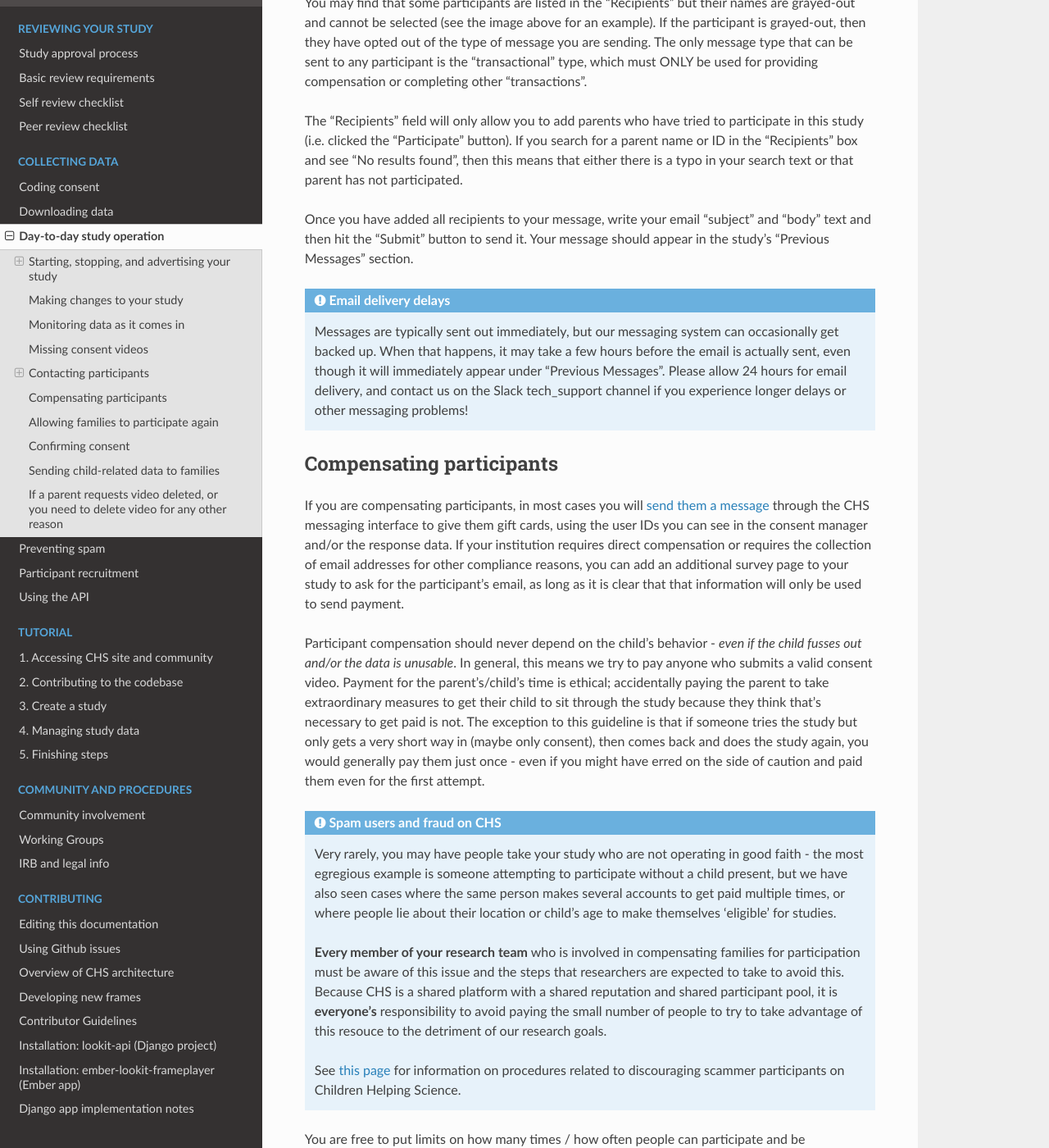
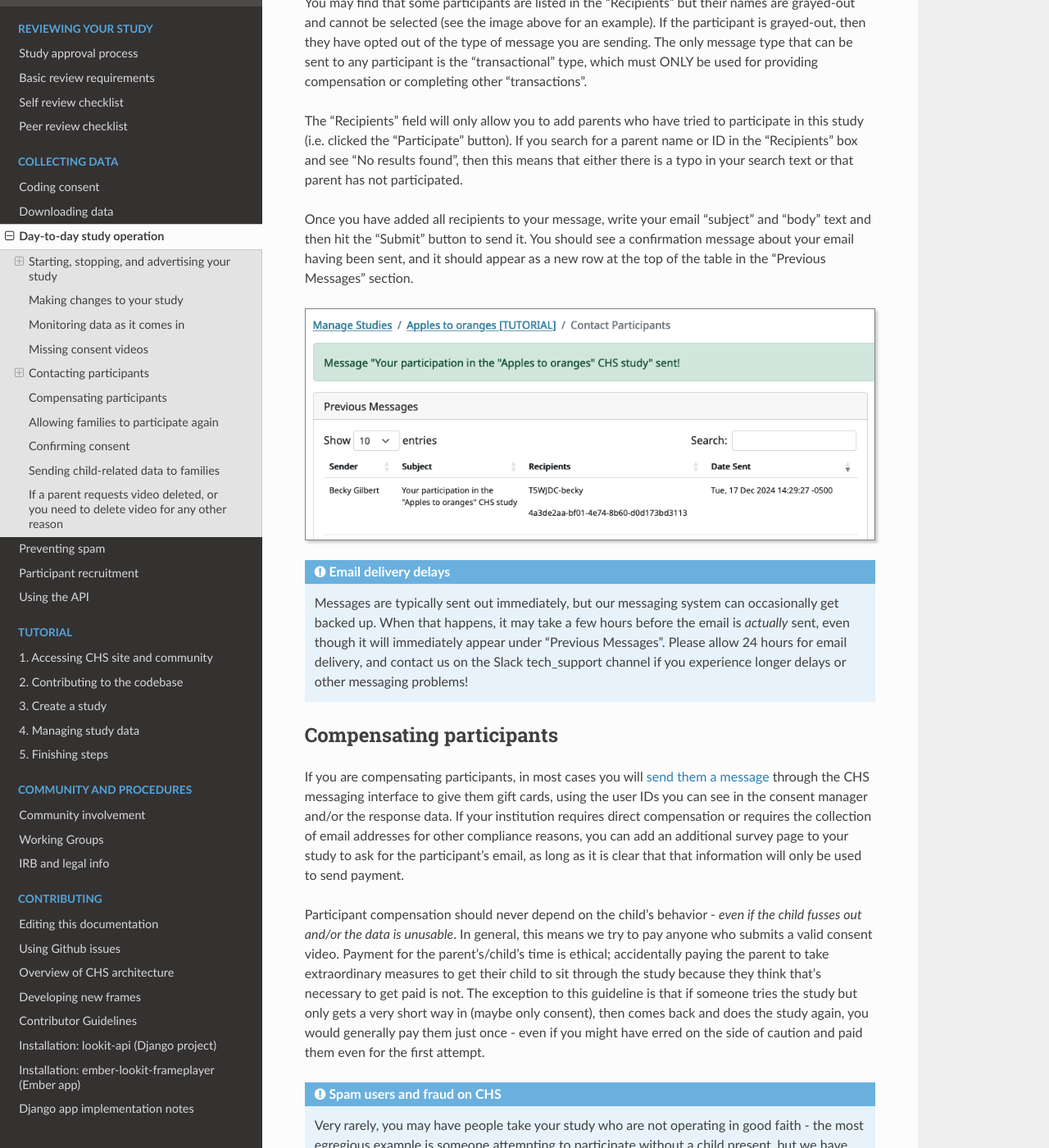
Before and after one commit to lookit/lookit-docs, a Sphinx documentation site: the page built from docs/source/researchers-day-to-day-study-operation.rst, in a window 1280 px wide and 1400 px high, scrolled down 6542 px. Shown: the whole window at 82% size. Built offline with Sphinx 7.4.7 and the Read the Docs theme 3.1.0, drawn with Linux system fonts in a browser that asks for light colours.

Commit message:
add screenshot and text about email sent confirmation

```diff
--- a/docs/source/researchers-day-to-day-study-operation.rst
+++ b/docs/source/researchers-day-to-day-study-operation.rst
@@ -160,11 +160,14 @@ You may find that some participants are listed in the "Recipients" but their nam
 
 The "Recipients" field will only allow you to add parents who have tried to participate in this study (i.e. clicked the "Participate" button). If you search for a parent name or ID in the "Recipients" box and see "No results found", then this means that either there is a typo in your search text or that parent has not participated.
 
-Once you have added all recipients to your message, write your email "subject" and "body" text and then hit the "Submit" button to send it. Your message should appear in the study's "Previous Messages" section.
+Once you have added all recipients to your message, write your email "subject" and "body" text and then hit the "Submit" button to send it. You should see a confirmation message about your email having been sent, and it should appear as a new row at the top of the table in the "Previous Messages" section.
+
+.. image:: _static/img/contact_participants_confirmation.png
+    :alt: Confirmation that message has been sent
 
 .. admonition:: Email delivery delays
 
-  Messages are typically sent out immediately, but our messaging system can occasionally get backed up. When that happens, it may take a few hours before the email is actually sent, even though it will immediately appear under "Previous Messages". Please allow 24 hours for email delivery, and contact us on the Slack tech_support channel if you experience longer delays or other messaging problems!
+  Messages are typically sent out immediately, but our messaging system can occasionally get backed up. When that happens, it may take a few hours before the email is *actually* sent, even though it will immediately appear under "Previous Messages". Please allow 24 hours for email delivery, and contact us on the Slack tech_support channel if you experience longer delays or other messaging problems!
 
 .. _compensation:
 
```
Also changed, not shown: docs/source/_static/img/contact_participants_confirmation.png (added).
